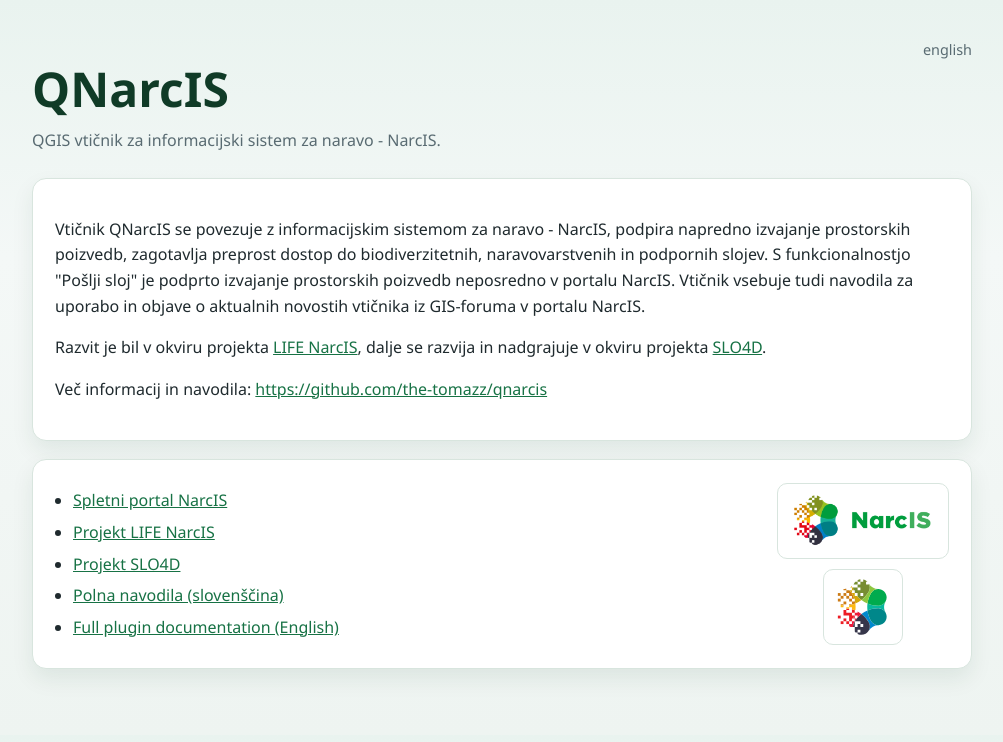
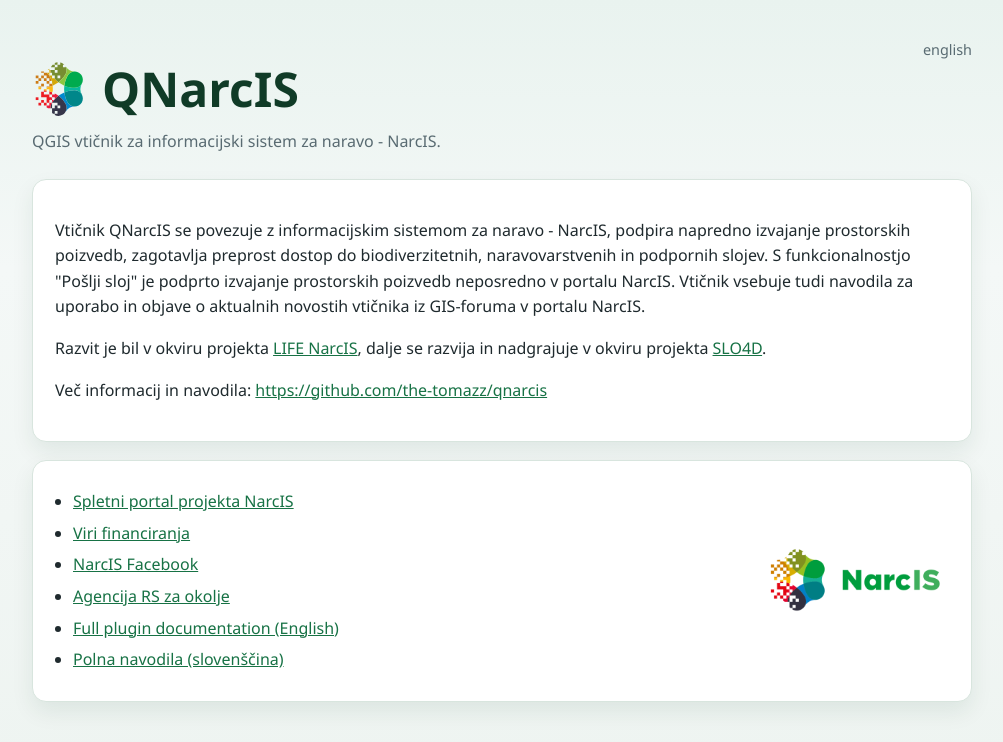
Before and after one commit to the-tomazz/qnarcis, a plain HTML site: page docs/si/landing.html in a window 1280 px wide. Shown: the whole page, without its empty margins (138-1141 px from the left). Drawn offline with Linux system fonts and the light colour scheme.

Commit message:
landing page updates

```diff
--- a/docs/si/landing.html
+++ b/docs/si/landing.html
@@ -46,12 +46,33 @@
       text-decoration: underline;
     }
 
+    .hero {
+      clear: both;
+      display: flex;
+      align-items: center;
+      gap: 14px;
+      margin: 0 0 12px;
+    }
+
+    .hero-logo {
+      display: inline-flex;
+      align-items: center;
+      text-decoration: none;
+      flex: 0 0 auto;
+    }
+
+    .hero-logo img {
+      display: block;
+      width: auto;
+      height: 56px;
+      max-width: 220px;
+    }
+
     h1 {
-      margin: 0 0 12px;
+      margin: 0;
       font-size: clamp(2rem, 5vw, 3rem);
       line-height: 1.15;
       color: #103b27;
-      clear: both;
     }
 
     .lead {
@@ -85,45 +106,49 @@
       margin: 6px 0;
     }
 
+    .more {
+      font-size: 0.95rem;
+      color: var(--muted);
+      margin: 0 0 10px;
+    }
+
     a {
       color: var(--accent);
     }
 
-    .logos {
-      display: flex;
-      flex-direction: column;
-      gap: 10px;
-      align-items: center;
-    }
-
-    .logo-link {
+    .right-logo {
       display: inline-flex;
       align-items: center;
       justify-content: center;
-      border: 1px solid var(--line);
-      border-radius: 10px;
-      padding: 8px 10px;
-      background: #fff;
       text-decoration: none;
     }
 
-    .logo-link img {
+    .right-logo img {
       display: block;
-      max-width: 180px;
-      max-height: 58px;
       width: auto;
-      height: auto;
+      height: 72px;
+      max-width: 230px;
     }
 
     @media (max-width: 760px) {
+      .hero {
+        flex-wrap: wrap;
+      }
+
+      .hero-logo img {
+        height: 44px;
+      }
+
       .links-panel {
         grid-template-columns: 1fr;
       }
 
-      .logos {
-        flex-direction: row;
+      .right-logo {
         justify-content: flex-start;
-        flex-wrap: wrap;
+      }
+
+      .right-logo img {
+        height: 56px;
       }
     }
   </style>
@@ -132,7 +157,13 @@
   <main class="page">
     <a class="lang-switch" href="../index.html" lang="en">english</a>
 
+    <div class="hero">
+      <a class="hero-logo" href="https://narcis.gov.si" target="_blank" rel="noopener" aria-label="LIFE NarcIS project">
+        <img src="../assets/LIFE_NarcIS-logo.svg" alt="LIFE NarcIS logotip" />
+      </a>
       <h1>QNarcIS</h1>
+    </div>
+
     <p class="lead">QGIS vtičnik za informacijski sistem za naravo - NarcIS.</p>
 
     <section class="card">
@@ -158,22 +189,20 @@
 
     <section class="card">
       <div class="links-panel">
+        <div>
           <ul class="link-list">
-          <li><a href="https://narcis.gov.si/ords/r/narcis/narcis" target="_blank" rel="noopener">Spletni portal NarcIS</a></li>
-          <li><a href="https://narcis.gov.si" target="_blank" rel="noopener">Projekt LIFE NarcIS</a></li>
-          <li><a href="https://www.gov.si/zbirke/projekti-in-programi/zeleni-slovenski-lokacijski-okvir-slo4d" target="_blank" rel="noopener">Projekt SLO4D</a></li>
+            <li><a href="https://narcis.gov.si" target="_blank" rel="noopener">Spletni portal projekta NarcIS</a></li>
+            <li><a href="https://narcis.gov.si/ords/r/narcis/narcis/viri-financiranja" target="_blank" rel="noopener">Viri financiranja</a></li>
+            <li><a href="https://www.facebook.com/lifenarcis.si" target="_blank" rel="noopener">NarcIS Facebook</a></li>
+            <li><a href="https://www.arso.gov.si/" target="_blank" rel="noopener">Agencija RS za okolje</a></li>
+            <li><a href="../en/index.html" lang="en">Full plugin documentation (English)</a></li>
             <li><a href="index.html">Polna navodila (slovenščina)</a></li>
-          <li><a href="../en/index.html" lang="en">Full plugin documentation (English)</a></li>
           </ul>
+        </div>
 
-        <div class="logos" aria-label="Logotipi projektov">
-          <a class="logo-link" href="https://narcis.gov.si" target="_blank" rel="noopener" aria-label="NarcIS portal">
+        <a class="right-logo" href="https://narcis.gov.si" target="_blank" rel="noopener" aria-label="NarcIS portal">
           <img src="../assets/NarcIS-logo-RB-cropped.png" alt="NarcIS logotip" />
         </a>
-          <a class="logo-link" href="https://narcis.gov.si" target="_blank" rel="noopener" aria-label="LIFE NarcIS projekt">
-            <img src="../assets/LIFE_NarcIS-logo.svg" alt="LIFE NarcIS logotip" />
-          </a>
-        </div>
       </div>
     </section>
   </main>
```
Also changed, not shown: docs/index.html (+61 -45 lines). Lines whose indentation alone changed are shown as unchanged.
